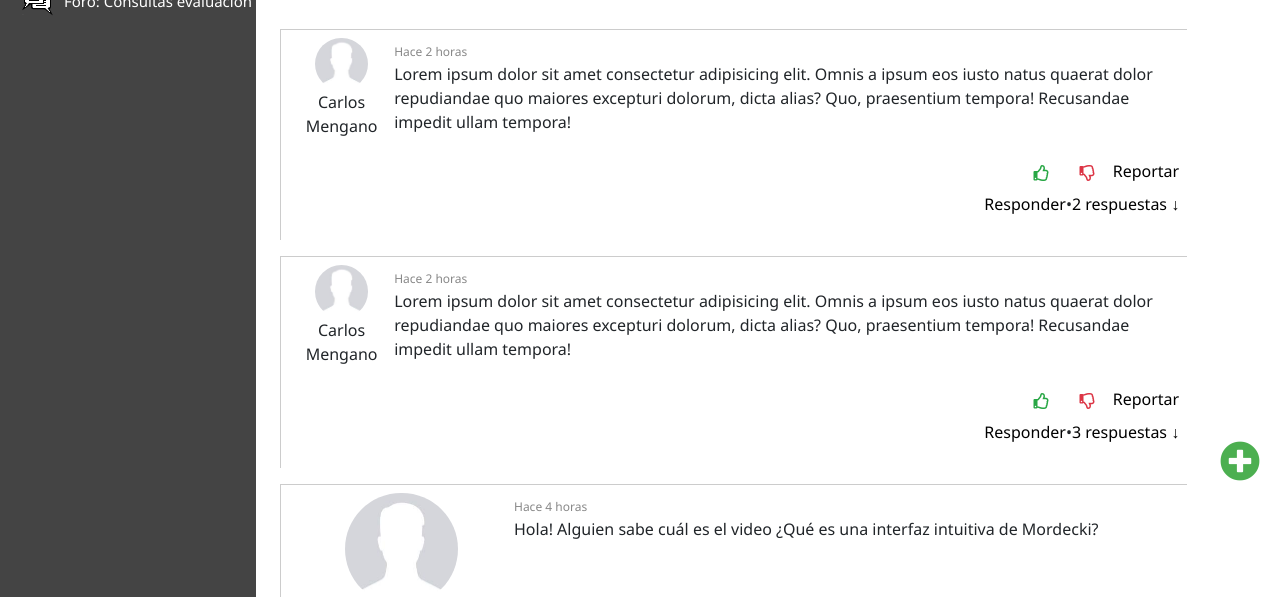
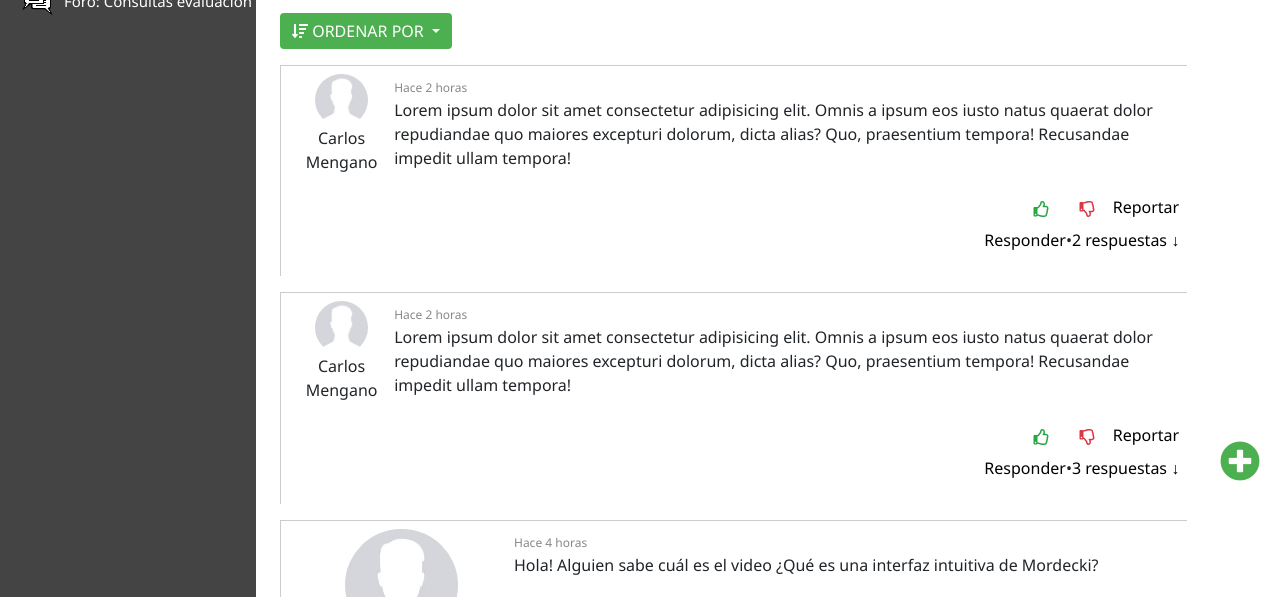
Before and after one commit to dienavarrete/vei, a plain HTML site: page foro.html in a window 1280 px wide. Shown: the part 298-895 px from the top of the page. Drawn offline with nearby package versions, Linux system fonts and the light colour scheme.

Commit message:
Agregado dropdown para ordenar

```diff
--- a/foro.html
+++ b/foro.html
@@ -108,6 +108,18 @@
                 </div>
             </div>
             <div class="mensajes p-2">
+
+                <div class="dropdown ml-3">
+                    <button class="btn btn-secondary dropdown-toggle drop" type="button" id="dropdownSortButton"
+                        data-bs-toggle="dropdown" aria-expanded="false">
+                        <i class="fas fa-sort-amount-down"></i>
+                        ORDENAR POR
+                    </button>
+                    <ul class="dropdown-menu" aria-labelledby="dropdownSortButton">
+                        <li><a class="dropdown-item" href="#">Mejores comentarios</a></li>
+                        <li><a class="dropdown-item" href="#">Más reciente primero</a></li>
+                    </ul>
+                </div>
 
                 <div class="fixed-action-btn flotante">
                     <a class="btn-floating"><i class="fas fa-plus-circle"></i></a>
```
